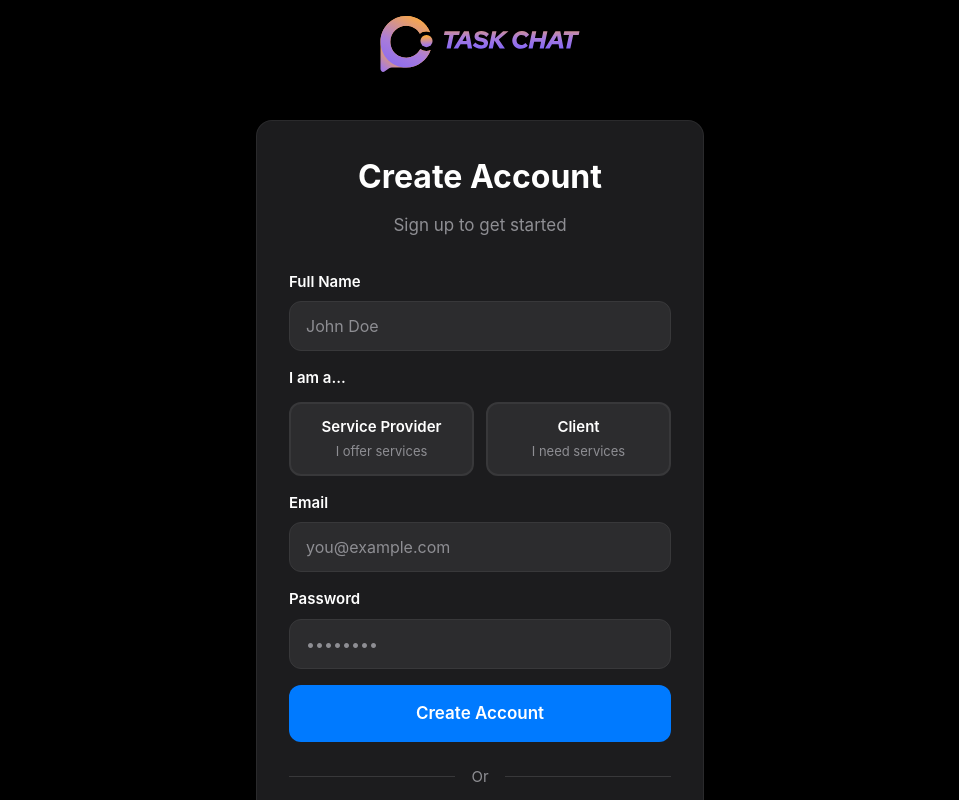
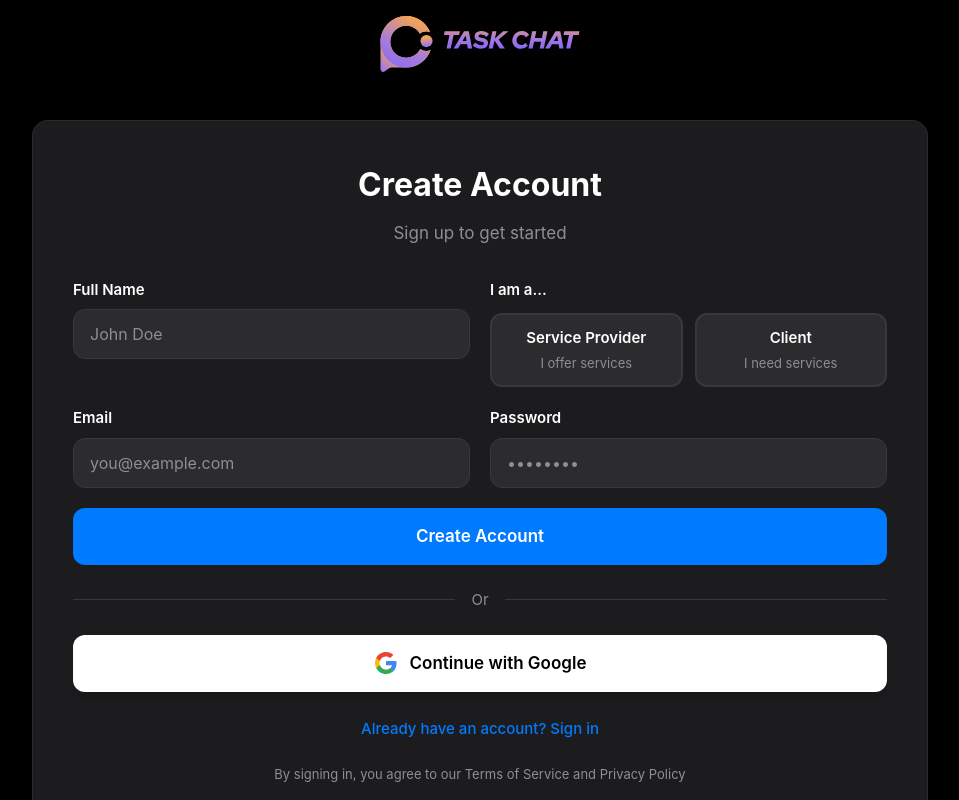
Before and after one commit to tomasvytas/client-portal, a Next.js app: page /auth/signin in a window 1280 px wide. Both pictures are taken after a click on the button "Don't have an account? Sign up". Shown: the top 800 px of the page, without its empty margins (160-1119 px from the left). Built offline with nearby package versions, Linux system fonts and the light colour scheme.

Commit message:
Make registration form wider for desktop with two-column layout

```diff
--- a/app/auth/signin/page.tsx
+++ b/app/auth/signin/page.tsx
@@ -145,9 +145,9 @@
 
   return (
     <div className="min-h-screen bg-[#000000] flex items-center justify-center p-4">
-      <div className="w-full max-w-md">
+      <div className="w-full max-w-md md:max-w-2xl lg:max-w-4xl">
         {/* Logo */}
-        <div className="flex justify-center mb-12">
+        <div className="flex justify-center mb-8 md:mb-12">
           <Image
             src="/Logo.svg"
             alt="Task Chat Logo"
@@ -159,7 +159,7 @@
         </div>
 
         {/* Sign In Card */}
-        <div className="bg-[#1C1C1E] rounded-2xl p-8 border border-[#38383A]/50 shadow-2xl">
+        <div className="bg-[#1C1C1E] rounded-2xl p-6 md:p-8 lg:p-10 border border-[#38383A]/50 shadow-2xl">
           <div className="text-center mb-8">
             <h1 className="text-[32px] font-bold text-[#FFFFFF] mb-3">
               {isSignUp ? 'Create Account' : 'Welcome to Task Chat'}
@@ -170,9 +170,11 @@
           </div>
 
           {/* Email/Password Form */}
-          <form onSubmit={handleEmailAuth} className="mb-6 space-y-4">
+          <form onSubmit={handleEmailAuth} className="mb-6 space-y-4 md:space-y-5">
             {isSignUp && (
               <>
+                {/* Name and Role in two columns on desktop */}
+                <div className="grid grid-cols-1 md:grid-cols-2 gap-4 md:gap-5">
                   <div>
                     <label htmlFor="name" className="block text-[15px] font-semibold text-[#FFFFFF] mb-2">
                       Full Name
@@ -229,6 +231,7 @@
                     </button>
                     </div>
                   </div>
+                </div>
 
                 {/* Service Provider Fields */}
                 {role === 'service_provider' && (
@@ -253,7 +256,7 @@
                       <label className="block text-[15px] font-semibold text-[#FFFFFF] mb-3">
                         Choose Subscription Plan
                       </label>
-                      <div className="space-y-2">
+                      <div className="grid grid-cols-1 md:grid-cols-3 gap-3">
                         <button
                           type="button"
                           onClick={() => setSubscriptionPlan('1_month')}
@@ -263,7 +266,7 @@
                               : 'border-[#38383A] bg-[#2C2C2E] hover:border-[#38383A]/70'
                           }`}
                         >
-                          <div className="flex justify-between items-center">
+                          <div className="flex flex-col md:flex-row md:justify-between md:items-center gap-2">
                             <div>
                               <div className="text-[15px] font-semibold text-[#FFFFFF]">1 Month</div>
                               <div className="text-[13px] text-[#8E8E93] mt-1">€50/month + €10 per client</div>
@@ -280,7 +283,7 @@
                               : 'border-[#38383A] bg-[#2C2C2E] hover:border-[#38383A]/70'
                           }`}
                         >
-                          <div className="flex justify-between items-center">
+                          <div className="flex flex-col md:flex-row md:justify-between md:items-center gap-2">
                             <div>
                               <div className="text-[15px] font-semibold text-[#FFFFFF]">3 Months</div>
                               <div className="text-[13px] text-[#8E8E93] mt-1">€35/month + €8 per client</div>
@@ -297,7 +300,7 @@
                               : 'border-[#38383A] bg-[#2C2C2E] hover:border-[#38383A]/70'
                           }`}
                         >
-                          <div className="flex justify-between items-center">
+                          <div className="flex flex-col md:flex-row md:justify-between md:items-center gap-2">
                             <div>
                               <div className="text-[15px] font-semibold text-[#FFFFFF]">6 Months</div>
                               <div className="text-[13px] text-[#8E8E93] mt-1">€25/month + €7 per client</div>
@@ -331,6 +334,8 @@
                       </p>
                     </div>
 
+                    {/* Company Name and Product Analysis in two columns on desktop */}
+                    <div className="grid grid-cols-1 md:grid-cols-2 gap-4 md:gap-5">
                       <div>
                         <label htmlFor="companyName" className="block text-[15px] font-semibold text-[#FFFFFF] mb-2">
                           Company Name <span className="text-[#8E8E93] text-[13px] font-normal">(Optional)</span>
@@ -382,11 +387,14 @@
                           </div>
                         </div>
                       </div>
+                    </div>
                   </>
                 )}
               </>
             )}
 
+            {/* Email and Password in two columns on desktop */}
+            <div className="grid grid-cols-1 md:grid-cols-2 gap-4 md:gap-5">
               <div>
                 <label htmlFor="email" className="block text-[15px] font-semibold text-[#FFFFFF] mb-2">
                   Email
@@ -416,6 +424,7 @@
                   className="w-full px-4 py-3 bg-[#2C2C2E] border border-[#38383A] rounded-xl text-[#FFFFFF] placeholder:text-[#8E8E93] focus:outline-none focus:ring-2 focus:ring-[#007AFF]/50 focus:border-[#007AFF]/50 transition-all"
                   placeholder="••••••••"
                 />
+              </div>
             </div>
 
             {error && (
```
Lines whose indentation alone changed are shown as unchanged.
